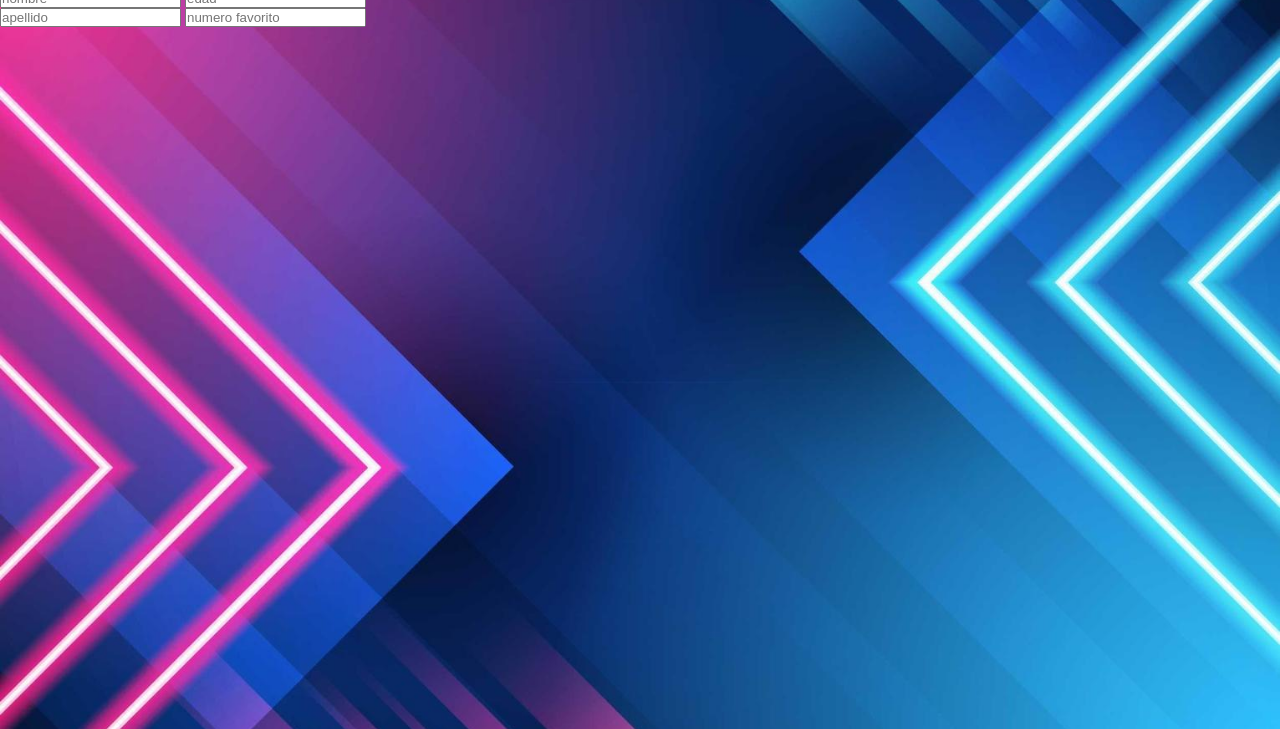
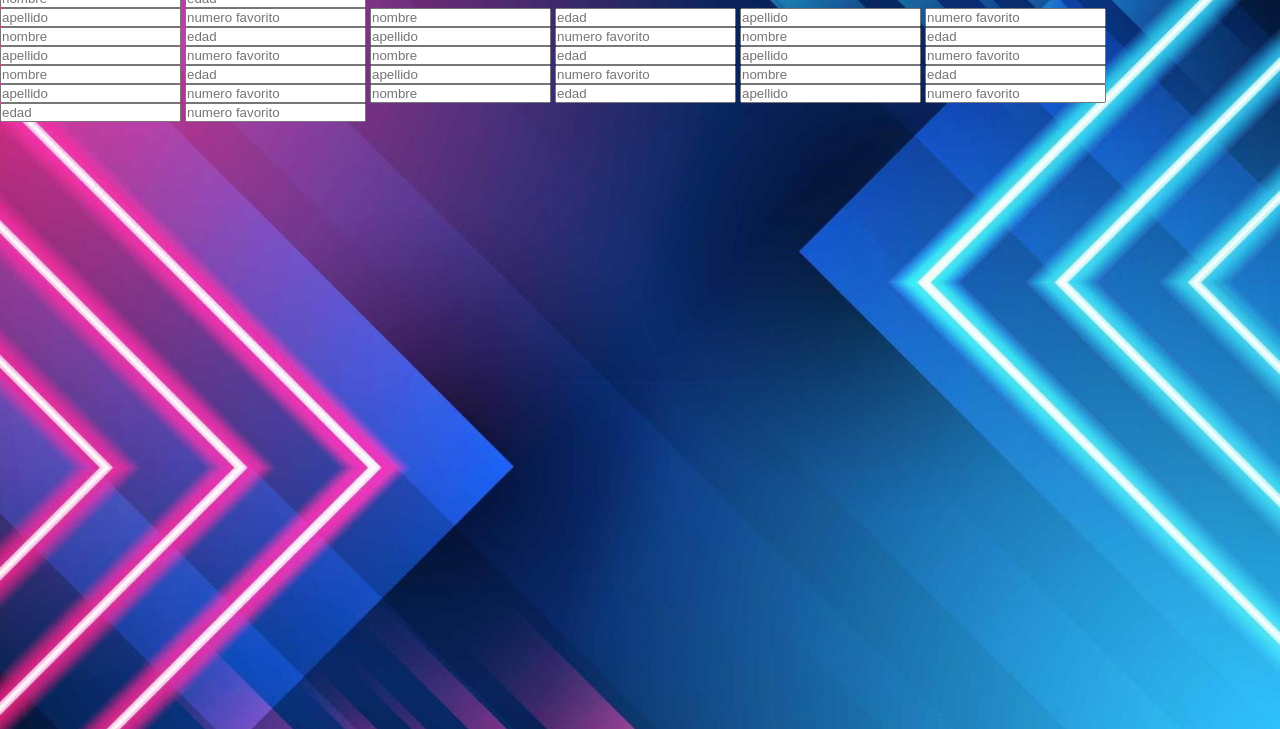
Before and after one commit to luwhizo/luwhizo.github.io, a plain HTML site: page index.html in a window 1280 px wide. Shown: the part 71-800 px from the top of the page. Drawn offline with Linux system fonts and the light colour scheme.

Commit message:
Update index.html

```diff
--- a/index.html
+++ b/index.html
@@ -18,7 +18,7 @@
 
         <label for="" class="user">
             <i class="fas fa-user-tie"></i>
-            <a href="#" >Luis Gabriel</a>
+            <a href="#" >Luis </a>
         </label>
 
 
@@ -42,9 +42,41 @@
     </nav>
 
     <section>
+         <input placeholder="nombre" type="text">
+        <input placeholder="edad" type="number">
+        <input placeholder="apellido" type="text">
+        <input placeholder="numero favorito" type="number">
         <input placeholder="nombre" type="text">
         <input placeholder="edad" type="number">
         <input placeholder="apellido" type="text">
+        <input placeholder="numero favorito" type="number">
+        <input placeholder="nombre" type="text">
+        <input placeholder="edad" type="number">
+        <input placeholder="apellido" type="text">
+        <input placeholder="numero favorito" type="number">
+        <input placeholder="nombre" type="text">
+        <input placeholder="edad" type="number">
+        <input placeholder="apellido" type="text">
+        <input placeholder="numero favorito" type="number">
+        <input placeholder="nombre" type="text">
+        <input placeholder="edad" type="number">
+        <input placeholder="apellido" type="text">
+        <input placeholder="numero favorito" type="number">
+        <input placeholder="nombre" type="text">
+        <input placeholder="edad" type="number">
+        <input placeholder="apellido" type="text">
+        <input placeholder="numero favorito" type="number">
+        <input placeholder="nombre" type="text">
+        <input placeholder="edad" type="number">
+        <input placeholder="apellido" type="text">
+        <input placeholder="numero favorito" type="number">
+        <input placeholder="nombre" type="text">
+        <input placeholder="edad" type="number">
+        <input placeholder="apellido" type="text">
+        <input placeholder="numero favorito" type="number">
+
+        <input placeholder="edad" type="number">
+
         <input placeholder="numero favorito" type="number">
     </section>
 
```
